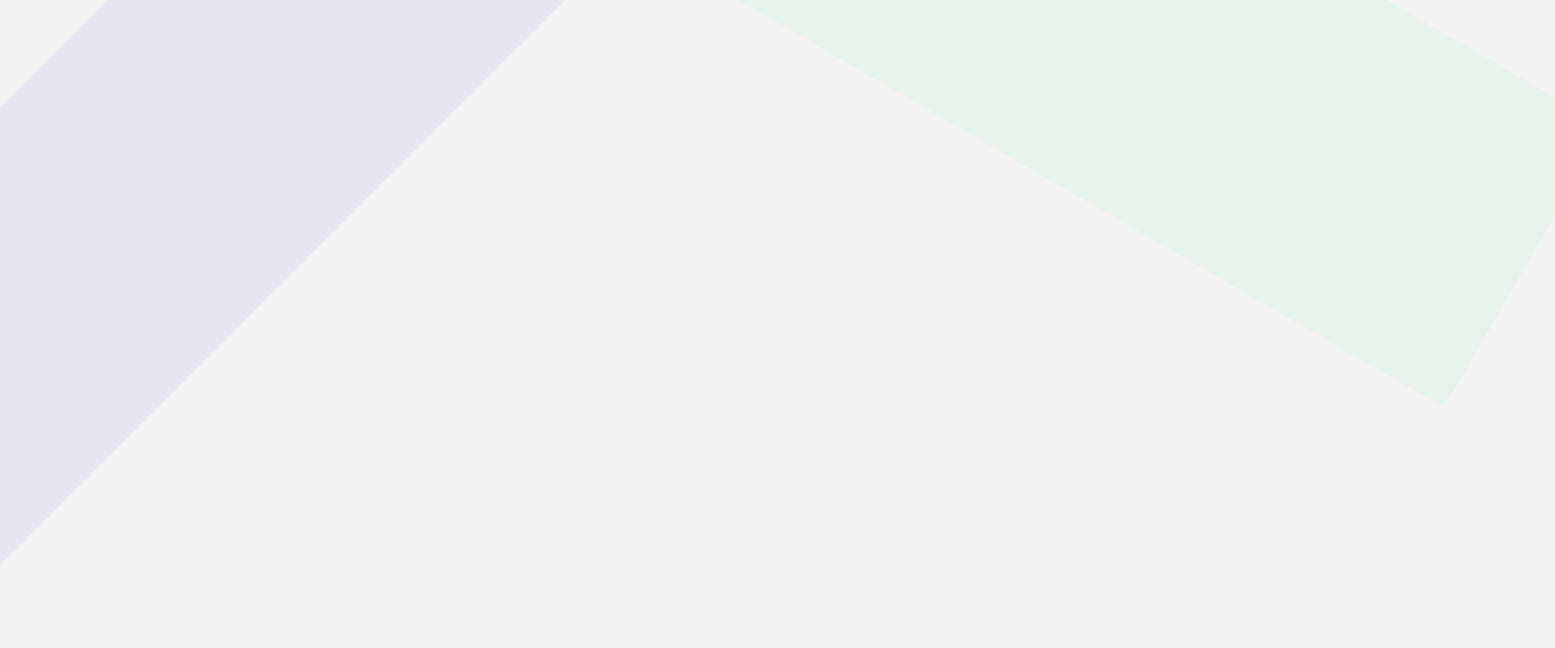
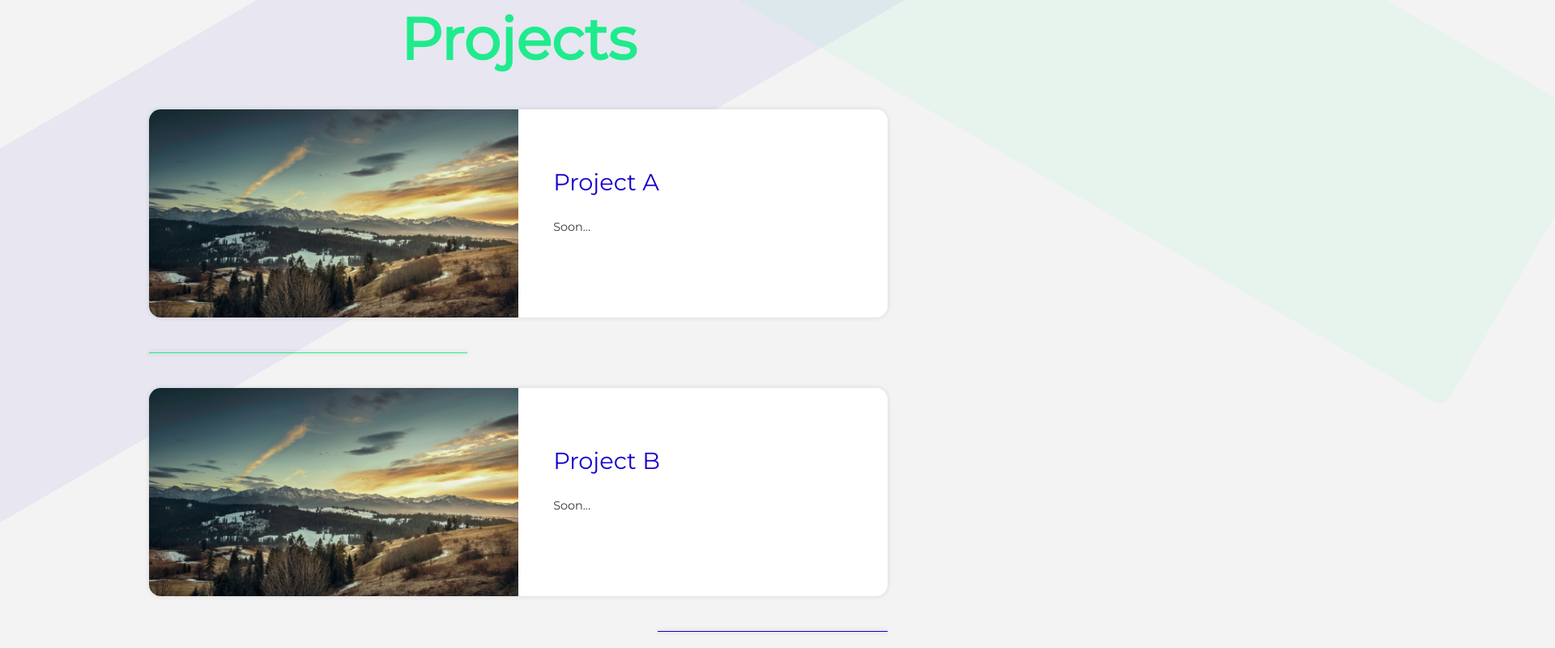
Before and after one commit to DominicF96/Portfolio, a Next.js app: page / in a window 1280 px wide. Shown: the part 1560-2360 px from the top of the page at 81% size, 1920 px wide, since content can reach past the window. Built offline with nearby package versions, Linux system fonts and the light colour scheme.

Commit message:
Added Project Boxes (empty).

```diff
--- a/components/project.js
+++ /dev/null
@@ -1,9 +0,0 @@
-import React from 'react';
-
-const Projects = () => {
-  return (
-    <section id="projects">Projects</section>
-  );
-}
-
-export default Projects;
--- /dev/null
+++ b/components/projects.js
@@ -0,0 +1,42 @@
+import React from 'react';
+
+const Projects = () => {
+  return (
+    <section id="projects">
+      <h1>Projects</h1>
+
+      <div className="project_card">
+        <img src="/images/test.jpg" />
+        <div className="description">
+          <h3>Project A</h3>
+          <p>Soon...</p>
+        </div>
+      </div>
+
+      <div className="line_design ld_2" />
+
+      <div className="project_card">
+        <img src="/images/test.jpg" />
+        <div className="description">
+          <h3>Project B</h3>
+          <p>Soon...</p>
+        </div>
+      </div>
+
+      <div className="line_design ld_1" />
+      <div style={{height: "1em"}}/>
+
+      <div className="project_card">
+        <img src="/images/test.jpg" />
+        <div className="description">
+          <h3>Project C</h3>
+          <p>Soon...</p>
+        </div>
+      </div>
+
+      <div className="line_design ld_2" />
+    </section>
+  );
+}
+
+export default Projects;
--- a/pages/index.js
+++ b/pages/index.js
@@ -2,7 +2,7 @@ import Head from 'next/head';
 import Nav from '../components/nav';
 import Catchphrase from '../components/catchphrase';
 import Knowledge from '../components/knowledge';
-import Projects from '../components/project';
+import Projects from '../components/projects';
 import "../stylesheets/index.scss";
 
 const Home = () => {
@@ -41,11 +41,21 @@ const Home = () => {
         <div className="card">Third year software engineering student with almost 2 years of professional experience as a Full Stack Developer.</div>
         <Knowledge />
         <div className="card" style={{ paddingTop: "0", textAlign: "right" }}>Developing time-saving tools and interfaces while experimenting with new frameworks and librairies is my hobby.</div>
+        <div className="line_design ld_1" />
         <Projects />
         <div className="angled_square_1" />
         <div className="angled_square_2" />
         <div className="angled_square_3" />
       </main>
+      <footer>
+        &copy; Dominic Fournier 2020, All Rights Reserved.
+        <div className="links">
+        <a href="mailto:dominicfournier@outlook.com"><i className="fas fa-2x fa-envelope-open-text"/></a>
+        <a target="_blank" href="/files/CV_Dominic_Fournier2020.pdf"><i className="fa fa-2x fa-file-invoice"/></a>
+        <a target="_blank" href="https://github.com/DominicF96"><i className="fab fa-2x fa-github-square"/></a>
+        <a target="_blank" href="https://www.linkedin.com/in/dominic-fournier-1b068212a/"><i className="fab fa-2x fa-linkedin"/></a>
+      </div>
+      </footer>
     </div>
   )
 }
--- a/stylesheets/components/project.scss
+++ b/stylesheets/components/project.scss
@@ -0,0 +1,52 @@
+#projects {
+  padding: 1em 1em 1em 1em;
+
+  @media only screen and (min-width: 500px) {
+    padding: 1em 4em 1em 4em;
+  }
+
+  @media only screen and (min-width: 1025px) {
+    padding: 1em 10em 1em 10em;
+  }
+
+  h1 {
+    margin-bottom: 0.5em;
+    text-align: center;
+  }
+
+  .line_design {
+    margin-bottom: 0;
+    margin-left: 0;
+    margin-right: 0;
+  }
+
+  .project_card {
+    clear: right;
+    margin: 3em 0;
+    background-color: white;
+    border-radius: $radius;
+    box-shadow: $shadow;
+    z-index: 100;
+    opacity: 1 !important;
+    position: relative;
+    padding: 0;
+    display: flex;
+    justify-content: space-between;
+    overflow: hidden;
+
+    img {
+      min-height: 100%;
+      width: 50%;
+      flex-basis: 50%;
+      object-fit: cover;
+    }
+
+    .description {
+      padding: 3em;
+      flex-basis: 50%;
+      h3 {
+        color: $secondary;
+      }
+    }
+  }
+}
--- a/stylesheets/global.scss
+++ b/stylesheets/global.scss
@@ -66,12 +66,12 @@ h6 {
 }
 
 .angled_square_1 {
-  left: 0px;
-  top: -40vh;
+  left: 35vw;
+  top: -160vh;
   border-radius: $radius;
-  height: 150vh;
+  height: 350vh;
   width: 400px;
-  transform: rotate(45deg);
+  transform: rotate(60deg);
   background-color: rgba($secondary, 0.05);
   position: absolute;
   z-index: 0;
@@ -90,12 +90,12 @@ h6 {
 }
 
 .angled_square_3 {
-  left: 20vw;
-  top: 40vh;
+  left: 35vw;
+  top: 0vh;
   border-radius: $radius;
-  height: 300vh;
+  height: 400vh;
   width: 400px;
-  transform: rotate(45deg);
+  transform: rotate(60deg);
   background-color: rgba($secondary, 0.05);
   position: absolute;
   z-index: 0;
@@ -131,13 +131,21 @@ h6 {
     animation-duration: 14s;
     -moz-animation-duration: 14s;
 
+    float: right;
+
+    margin-right: 0em;
+
+    @media only screen and (min-width: 1025px) {
+      margin-right: 10em;
+    }
+
     @keyframes move_1 {
       0% {
         width: 0;
       }
 
       50% {
-        width: 400px;
+        width: 300px;
       }
 
       100% {
@@ -169,11 +177,7 @@ h6 {
       }
 
       50% {
-        width: 250px;
-
-        @media only screen and (min-width: 1025px) {
-          width: 800px;
-        }
+        width: 400px;
       }
 
       100% {
@@ -243,9 +247,11 @@ h6 {
 .card {
 
   padding: 3em 1em 1em 1em;
+
   @media only screen and (min-width: 500px) {
     padding: 3em 4em 1em 4em;
   }
+
   @media only screen and (min-width: 1025px) {
     padding: 3em 6.6666em 1em 6.6666em;
   }
@@ -265,3 +271,34 @@ h6 {
   padding-left: 2em;
   border-left: 1px solid $secondary;
 }
+
+footer {
+  text-align: center;
+  padding: 5em;
+
+  .links {
+    padding: 2em 0;
+    height: 100%;
+    line-height: 2em;
+
+    a {
+      height: 2em !important;
+      line-height: 2em !important;
+      text-decoration: none;
+      color: $dark;
+
+      i {
+        cursor: pointer;
+        color: rgba($primary, 0.8);
+
+        &:hover {
+          color: $primary;
+        }
+      }
+
+      &:not(:last-child) {
+        margin-right: 0.5em !important;
+      }
+    }
+  }
+}
```
Also changed, not shown: public/images/test.jpg (added).
